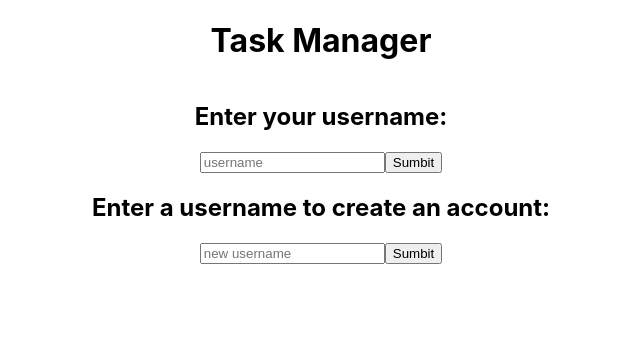
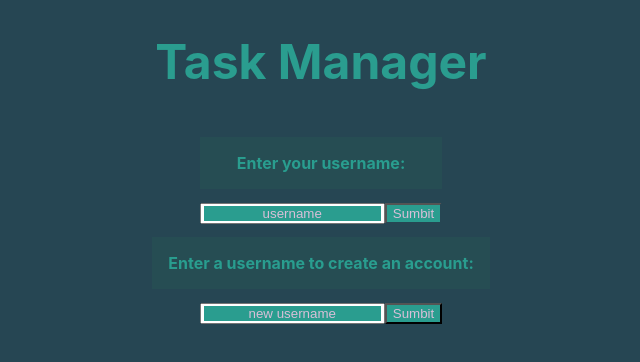
Before and after one commit to lfoster1150/full_stackathon_YML, a React (Create React App) app in the folder client/: page / in a window 1280 px wide. Shown: the top 362 px of the page, without its empty margins (319-959 px from the left). Built offline with nearby package versions, Linux system fonts and the light colour scheme.

Commit message:
finished styling needs bit of touch up

```diff
--- a/client/src/App.css
+++ b/client/src/App.css
@@ -1,5 +1,15 @@
+h1 {
+  font-size: 3em;
+  font-family: -apple-system, BlinkMacSystemFont, 'Segoe UI', Roboto, Oxygen,
+    Ubuntu, Cantarell, 'Open Sans', 'Helvetica Neue', sans-serif;
+}
+body {
+  background-color: #264653;
+  color: #2a9d8f;
+}
 .App {
   text-align: center;
+  margin-bottom: 10px;
 }
 .home {
   display: flex;
@@ -8,15 +18,37 @@
   align-items: center;
 }
 .user-container {
+  display: inline;
+  flex-direction: column;
+  text-align: center;
+}
+.list-container {
   display: flex;
   flex-direction: column;
-  align-items: center;
+  margin-left: auto;
+  margin-right: auto;
+  width: fit-content;
+  background-color: #264653;
+  text-align: center;
 }
-.list-container {
-  width: 50%;
+h2 {
+  font-size: 1em;
+  display: flex;
+  flex-direction: column;
+  background-color: rgb(19, 77, 82);
+  mix-blend-mode: lighten;
+  padding: 1em;
 }
-.list-name {
-  border: 3px black solid;
-  margin: 2px auto;
-  padding: 5px auto;
+button {
+  background-color: #2a9d8f;
+  color: thistle;
 }
+::-webkit-input-placeholder {
+  background-color: #2a9d8f;
+  color: thistle;
+  text-align: center;
+  mix-blend-mode: darken;
+}
+main {
+  mix-blend-mode: lighten;
+}
```
